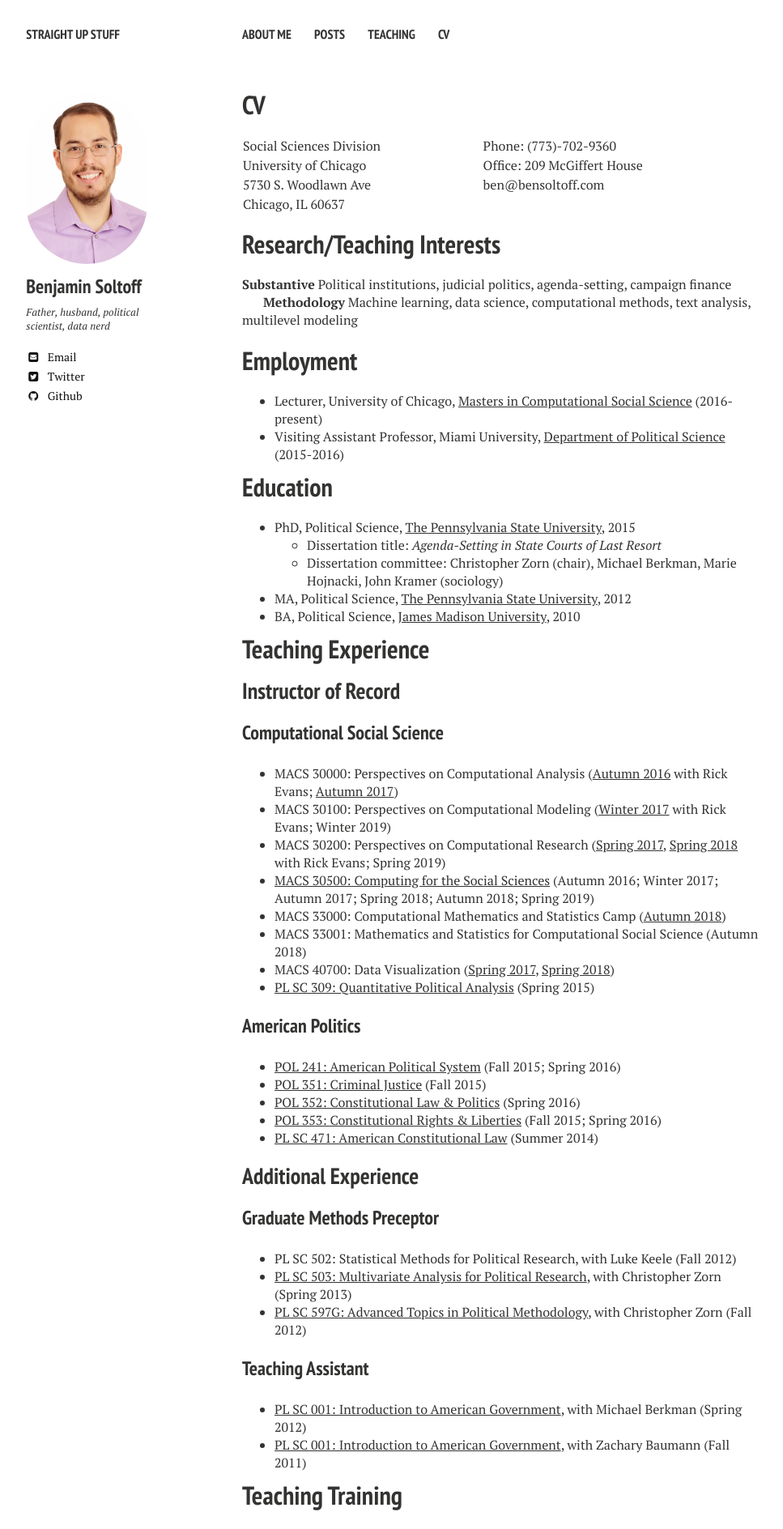
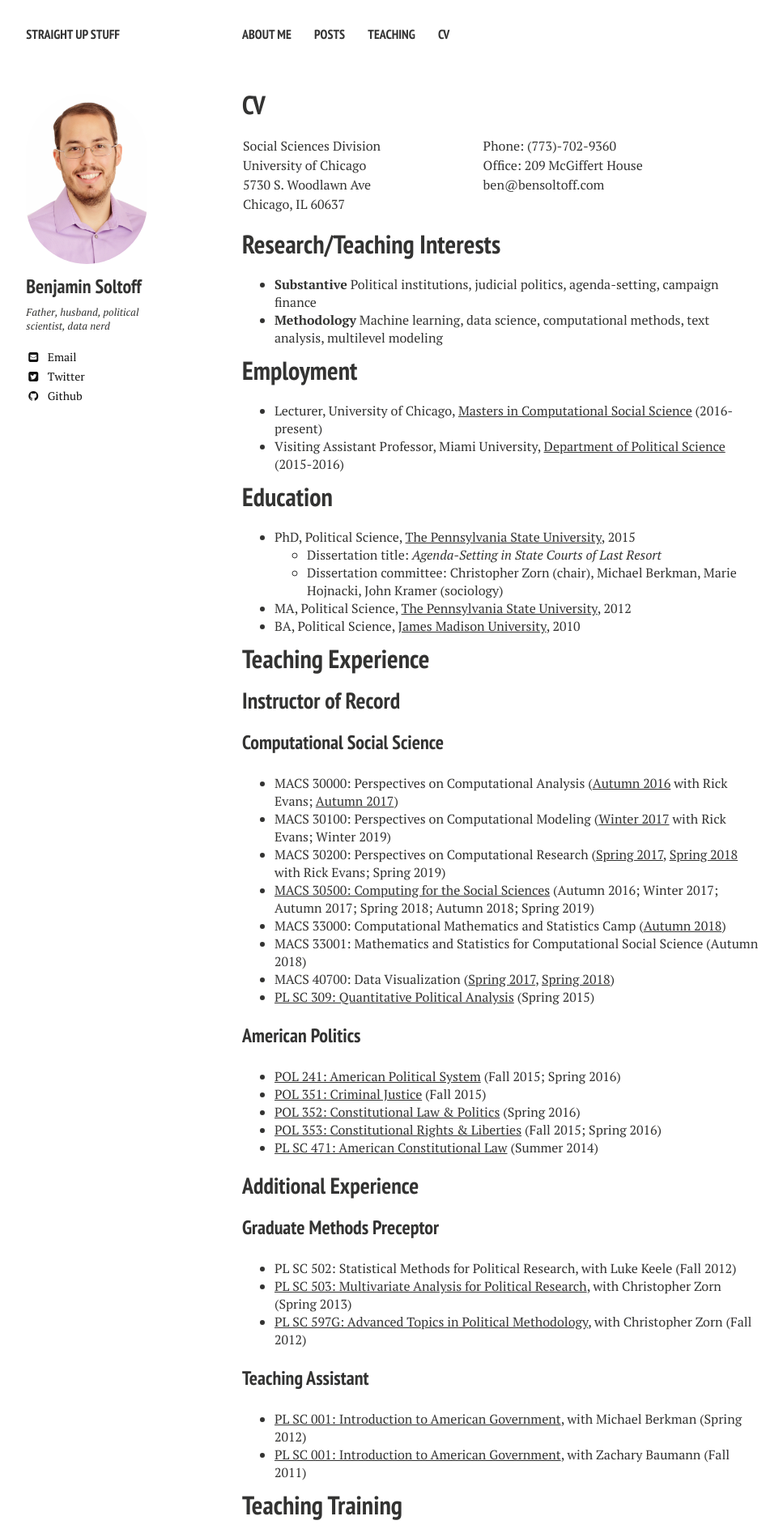
Before and after one commit to bensoltoff/old-bensoltoff.github.io, a Jekyll site: the page built from about/cv/index.md, in a window 1280 px wide. Shown: the top 1888 px of the page at 81% size, without its empty margins (21-988 px from the left). Built offline with Jekyll 4.4.1, drawn with Linux system fonts in a browser that asks for light colours; nearby versions of some CDN libraries; library files that are not in the unit come from our copies.

Commit message:
Fix CV formatting issue

```diff
--- a/about/cv/index.md
+++ b/about/cv/index.md
@@ -12,9 +12,8 @@ Chicago, IL 60637                 |
 
 # Research/Teaching Interests
 
-**Substantive** Political institutions, judicial politics, agenda-setting, campaign finance
-
-**Methodology** Machine learning, data science, computational methods, text analysis, multilevel modeling
+* **Substantive** Political institutions, judicial politics, agenda-setting, campaign finance
+* **Methodology** Machine learning, data science, computational methods, text analysis, multilevel modeling
 
 # Employment
 
```
